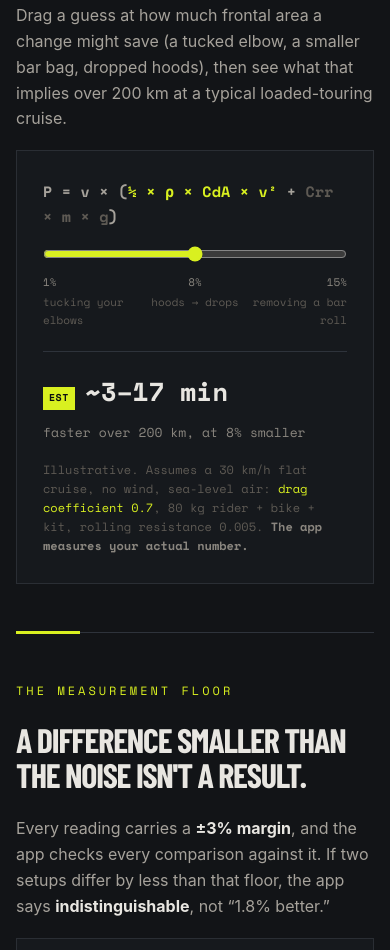
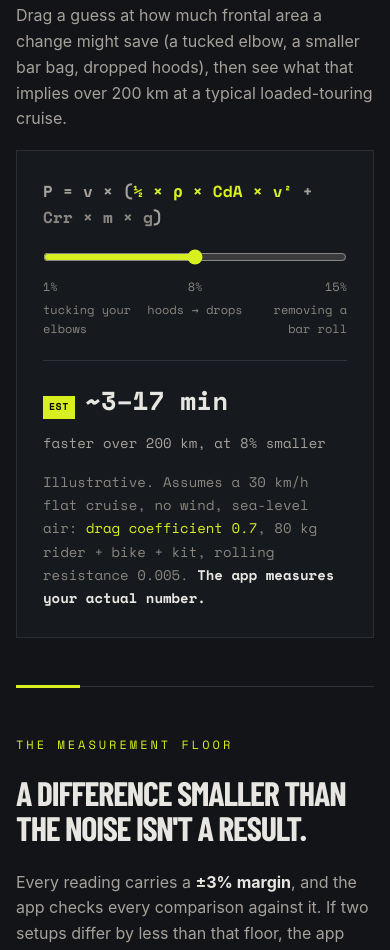
Before and after one commit to kahchan/get-tucked, a website: page docs/index.html in a window 390 px wide. Shown: the part 2595-3545 px from the top of the page. Drawn offline with Linux system fonts and the light colour scheme.

Commit message:
feat(web): slider copy legibility and two-column width (AC1)
The so-what slider's small copy failed on contrast, not size: --fg4
(~2.6:1 on the panel) carried the assumptions line, the anchor
descriptors and the rolling term. Move running copy off --fg4 to
--fg3/--fg2, lift the floor to 14px, cap the fine print at 52ch, and
brighten the readout sub. The rolling term goes plain grey so the
two-tone reads on the acid aero term rather than on near-invisibility.

Widen the panel from 640px and, at >=720px, lay it out as two columns
(slider + anchors left, a larger readout right) so it uses the column
without stretching the track. Collapses to a stack on mobile.

```diff
--- a/docs/index.html
+++ b/docs/index.html
@@ -187,6 +187,8 @@
       <p class="sowhat-formula">
         P = v × (<span class="f-aero">½ × ρ × CdA × v²</span> + <span class="f-roll">Crr × m × g</span>)
       </p>
+      <div class="sowhat-body">
+        <div class="sowhat-left">
           <input type="range" id="sowhatPct" min="1" max="15" value="8" step="1"
                  aria-label="Estimated area saved, percent">
           <div class="sowhat-anchors">
@@ -194,10 +196,12 @@
             <span class="a-mid">8%<i>hoods → drops</i></span>
             <span class="a-hi">15%<i>removing a bar roll</i></span>
           </div>
+        </div>
         <div class="sowhat-out">
           <span class="tag-est">EST</span>
           <span id="sowhatRange" class="sowhat-range">~3–17 min</span>
           <span class="sowhat-sub">faster over 200&nbsp;km, at <span id="sowhatPctLabel">8</span>% smaller</span>
+        </div>
       </div>
       <p class="sowhat-fine">
         Illustrative. Assumes a 30&nbsp;km/h flat cruise, no wind, sea-level air:
--- a/docs/styles.css
+++ b/docs/styles.css
@@ -226,20 +226,20 @@ p.body em{color:var(--fg); font-style:italic}
 /* ---------- so-what calculator (Plan S3) ---------- */
 .sowhat{
   background:var(--bg1); border:1px solid var(--line);
-  max-width:640px; padding:28px 26px;
+  max-width:960px; padding:28px 26px;
 }
 .sowhat input[type=range]{
   width:100%; accent-color:var(--acc); display:block; margin-bottom:12px;
 }
 .sowhat-anchors{
   display:flex; justify-content:space-between;
-  font-family:var(--mono); font-size:11px; color:var(--fg3);
+  font-family:var(--mono); font-size:12px; color:var(--fg3);
   margin-bottom:22px;
 }
 .sowhat-anchors span{display:flex; flex-direction:column; max-width:33%}
 .sowhat-anchors .a-mid{align-items:center; text-align:center}
 .sowhat-anchors .a-hi{align-items:flex-end; text-align:right}
-.sowhat-anchors i{font-style:normal; color:var(--fg4); margin-top:2px}
+.sowhat-anchors i{font-style:normal; color:var(--fg3); margin-top:3px}
 .sowhat-out{
   display:flex; align-items:baseline; flex-wrap:wrap; gap:10px;
   padding-top:18px; border-top:1px solid var(--line2);
@@ -252,18 +252,37 @@ p.body em{color:var(--fg); font-style:italic}
   font-family:var(--mono); font-weight:700; font-size:26px; color:var(--fg);
   font-variant-numeric:tabular-nums;
 }
-.sowhat-sub{font-family:var(--mono); font-size:13px; color:var(--fg3)}
-.sowhat-fine{font-family:var(--mono); font-size:12px; color:var(--fg4); margin-top:16px; line-height:1.6}
-.sowhat-fine strong{color:var(--fg3)}
+.sowhat-sub{font-family:var(--mono); font-size:14px; color:var(--fg2)}
+.sowhat-fine{
+  font-family:var(--mono); font-size:14px; color:var(--fg3); margin-top:16px;
+  line-height:1.65; max-width:52ch;
+}
+.sowhat-fine strong{color:var(--fg)}
 
 /* the physics behind the slider (Plan AB6) — same term the app changes
    (aero) reads acid, the term it can't (rolling) reads dim, on both the
    landing slider and the methodology formula panel below */
 .f-aero{color:var(--acc)}
-.f-roll{color:var(--fg4)}
+.f-roll{color:var(--fg3)}
 .sowhat-formula{
-  font-family:var(--mono); font-weight:700; font-size:clamp(15px,1.8vw,18px);
+  font-family:var(--mono); font-weight:700; font-size:clamp(16px,1.9vw,19px);
   color:var(--fg2); margin-bottom:18px; letter-spacing:.2px;
+}
+
+/* two-column-on-wide (Plan AC1): the panel under-used the column at
+   640px; wide screens spend the width on a bigger payoff readout and a
+   sane track length rather than a stretched slider track */
+.sowhat-body{display:flex; flex-direction:column}
+.sowhat-left{min-width:0}
+@media (min-width:720px){
+  .sowhat-body{flex-direction:row; align-items:center; gap:44px}
+  .sowhat-left{flex:1 1 auto}
+  .sowhat-out{
+    flex:0 0 auto; flex-direction:column; align-items:flex-start; gap:8px;
+    padding-top:0; border-top:none; border-left:1px solid var(--line2);
+    padding-left:36px;
+  }
+  .sowhat-range{font-size:clamp(32px,3.2vw,44px)}
 }
 
 /* ---------- proof strip (what it looks like) ---------- */
```
Lines whose indentation alone changed are shown as unchanged.
